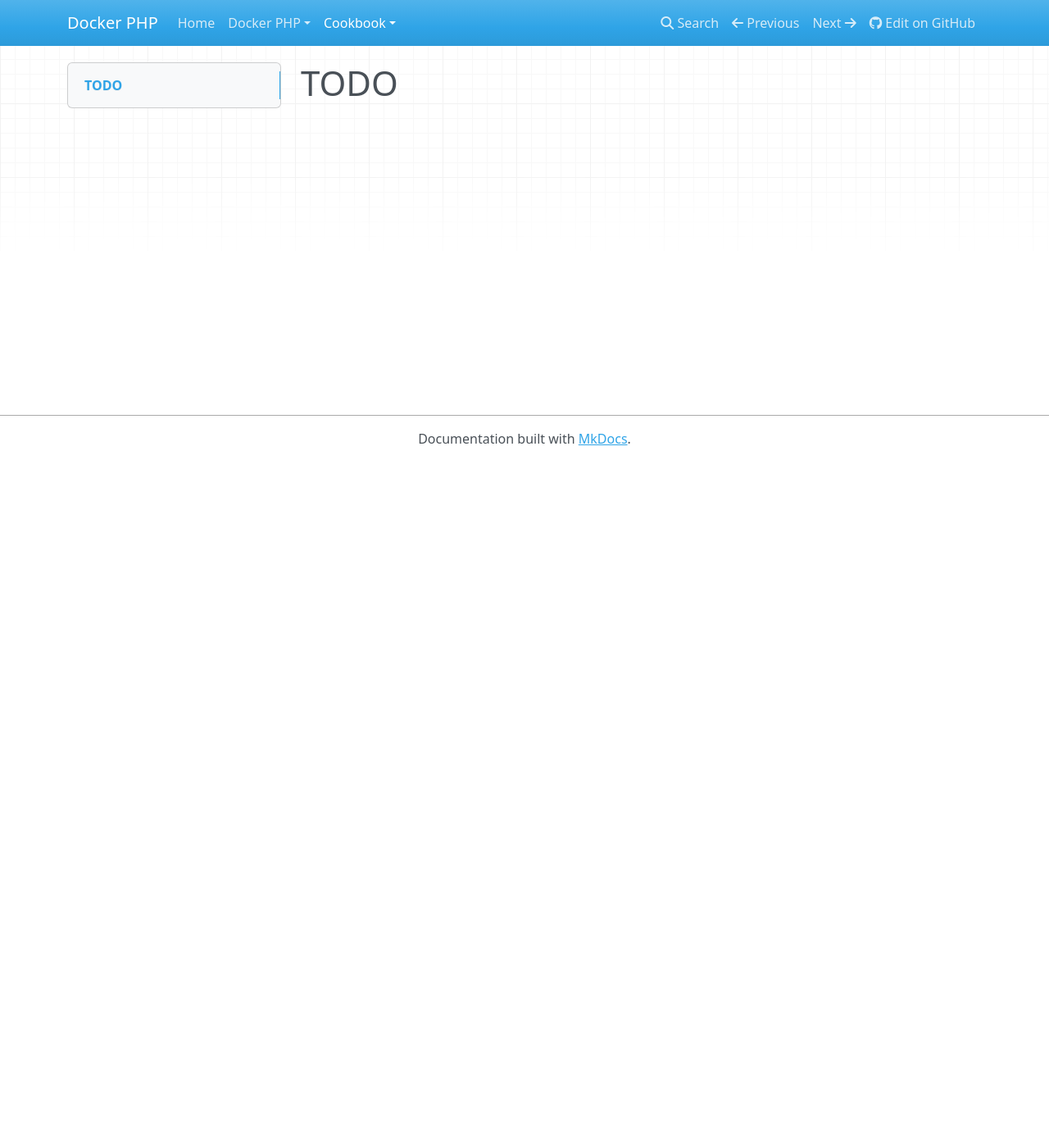
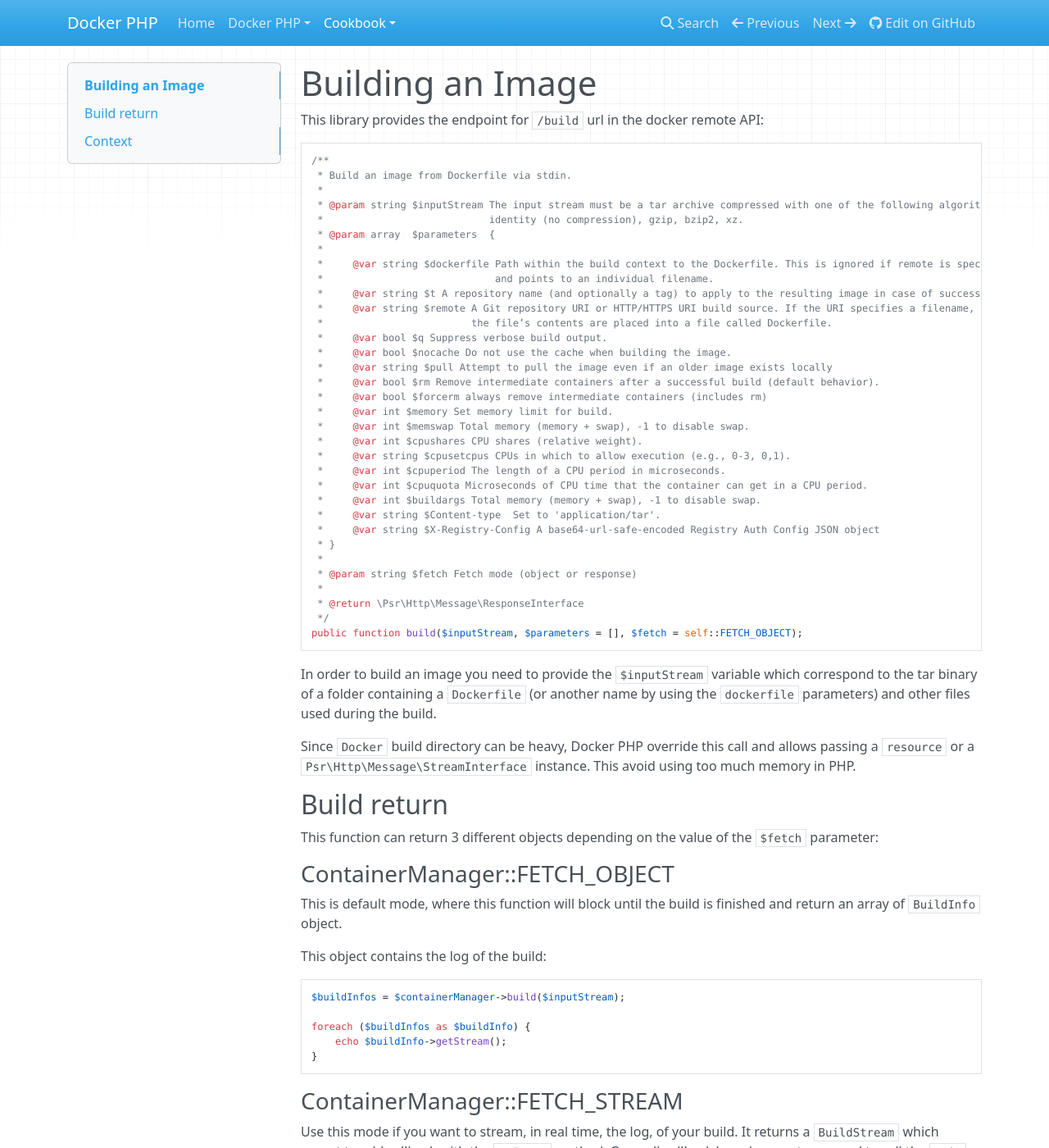
Before and after one commit to docker-php/docker-php, an MkDocs documentation site: the page built from docs/cookbook/build-image.md, in a window 1280 px wide and 1400 px high. Shown: the whole window at 82% size. Built offline with MkDocs 1.6.1, drawn with Linux system fonts in a browser that asks for light colours; nearby versions of some CDN libraries; old or Windows-style settings are respelled for this version of MkDocs; some of the changed text lies outside the part shown.

Commit message:
Add documentation for building image

````diff
--- a/docs/cookbook/build-image.md
+++ b/docs/cookbook/build-image.md
@@ -1 +1,119 @@
-# TODO
+# Building an Image
+
+This library provides the endpoint for `/build` url in the docker remote API:
+
+```php
+/**
+ * Build an image from Dockerfile via stdin.
+ *
+ * @param string $inputStream The input stream must be a tar archive compressed with one of the following algorithms:
+ *                            identity (no compression), gzip, bzip2, xz.
+ * @param array  $parameters  {
+ *
+ *     @var string $dockerfile Path within the build context to the Dockerfile. This is ignored if remote is specified
+ *                             and points to an individual filename.
+ *     @var string $t A repository name (and optionally a tag) to apply to the resulting image in case of success.
+ *     @var string $remote A Git repository URI or HTTP/HTTPS URI build source. If the URI specifies a filename,
+ *                         the file’s contents are placed into a file called Dockerfile.
+ *     @var bool $q Suppress verbose build output.
+ *     @var bool $nocache Do not use the cache when building the image.
+ *     @var string $pull Attempt to pull the image even if an older image exists locally
+ *     @var bool $rm Remove intermediate containers after a successful build (default behavior).
+ *     @var bool $forcerm always remove intermediate containers (includes rm)
+ *     @var int $memory Set memory limit for build.
+ *     @var int $memswap Total memory (memory + swap), -1 to disable swap.
+ *     @var int $cpushares CPU shares (relative weight).
+ *     @var string $cpusetcpus CPUs in which to allow execution (e.g., 0-3, 0,1).
+ *     @var int $cpuperiod The length of a CPU period in microseconds.
+ *     @var int $cpuquota Microseconds of CPU time that the container can get in a CPU period.
+ *     @var int $buildargs Total memory (memory + swap), -1 to disable swap.
+ *     @var string $Content-type  Set to 'application/tar'.
+ *     @var string $X-Registry-Config A base64-url-safe-encoded Registry Auth Config JSON object
+ * }
+ *
+ * @param string $fetch Fetch mode (object or response)
+ *
+ * @return \Psr\Http\Message\ResponseInterface
+ */
+public function build($inputStream, $parameters = [], $fetch = self::FETCH_OBJECT);
+```
+
+In order to build an image you need to provide the `$inputStream` variable which correspond to the tar binary of a
+folder containing a `Dockerfile` (or another name by using the `dockerfile` parameters) and other files used during the
+build.
+
+Since `Docker` build directory can be heavy, Docker PHP override this call and allows passing a `resource` or a
+`Psr\Http\Message\StreamInterface` instance. This avoid using too much memory in PHP.
+
+## Build return
+
+This function can return 3 different objects depending on the value of the `$fetch` parameter:
+
+### ContainerManager::FETCH_OBJECT
+
+This is default mode, where this function will block until the build is finished and return an array of `BuildInfo`
+object.
+
+This object contains the log of the build:
+
+```php
+$buildInfos = $containerManager->build($inputStream);
+
+foreach ($buildInfos as $buildInfo) {
+    echo $buildInfo->getStream();
+}
+```
+
+### ContainerManager::FETCH_STREAM
+
+Use this mode if you want to stream, in real time, the log, of your build. It returns a `BuildStream` which accept to
+add callback with the `onFrame` method. Once all callback have been set you need to call the `wait` to really read the
+stream in real time.
+
+The callback will receive a `BuildInfo` object once a line is available:
+
+```php
+$buildStream = $containerManager->build($inputStream, [], ContainerManager::FETCH_STREAM);
+$buildStream->onFrame(function (BuildInfo $buildInfo) {
+    echo $buildInfo->getStream();
+});
+
+$buildStream->wait();
+```
+
+Since the build stream does not wait by default the end of the response, you can use this mode to do others things
+while your image is being built. However if you never call the wait method, and build is not finish before the
+execution of your PHP script, it will be canceled as the connection will be terminated.
+
+
+### ContainerManager::FETCH_RESPONSE
+
+The build function will return the raw [PSR7](http://www.php-fig.org/psr/psr-7/) Response. It's up too you handle
+decoding and receiving correct output in this case.
+
+## Context
+
+Docker PHP provides a `ContextInterface` and a default `Context` object for creating the `$inputStream` of the build
+method.
+
+```php
+$context = new Context('/path/to/my/docker/build');
+$inputStream = $context->toStream();
+
+$containerManager->build($inputStream);
+```
+
+You can safely use this context object to build image with a huge directory to size without consuming any memory or disk
+on the PHP side as it will directly pipe the output of a `tar` process into the Docker Remote API.
+
+### Context Builder
+
+Additionally you can use the `ContextBuilder` to have a dynamic generation of your `Dockerfile`:
+
+```php
+$contextBuilder = new ContextBuilder();
+$contextBuilder->from('ubuntu:latest');
+$contextBuilder->run('apt-get update && apt-get install -y php5');
+
+$containerManager->build($contextBuilder->getContext()->toStream());
+```
````
